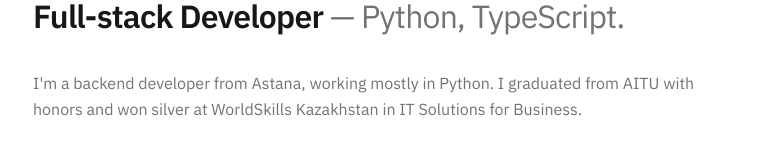
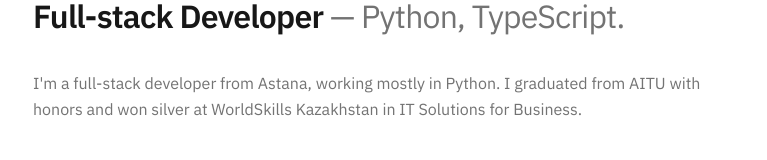
Before and after one commit to alastrm/alastrm.github.io, a Next.js app: page / in a window 1280 px wide. Shown: the part 311-471 px from the top of the page, without its empty margins (255-1022 px from the left). Built offline with nearby package versions, Linux system fonts and the light colour scheme.

Commit message:
fix: change backend developer to full-stack developer in hero bio

```diff
--- a/src/app/page.tsx
+++ b/src/app/page.tsx
@@ -127,7 +127,7 @@ export default function Home() {
 
           {/* Description paragraph */}
           <p className="text-sm sm:text-base font-light leading-relaxed text-[var(--muted)]">
-            I&apos;m a backend developer from Astana, working mostly in Python. I graduated from AITU with honors and won silver at WorldSkills Kazakhstan in IT Solutions for Business.
+            I&apos;m a full-stack developer from Astana, working mostly in Python. I graduated from AITU with honors and won silver at WorldSkills Kazakhstan in IT Solutions for Business.
           </p>
 
           {/* Primary CTA button: View Resume linking directly to attached PDF */}
```
